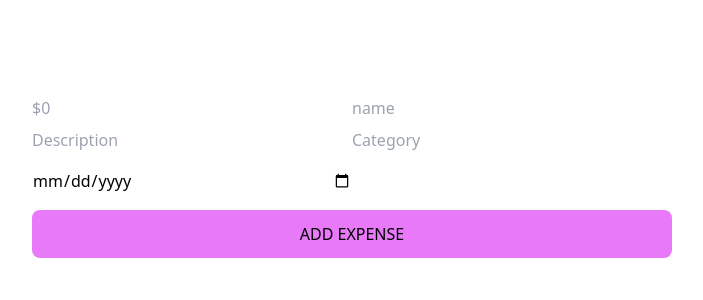
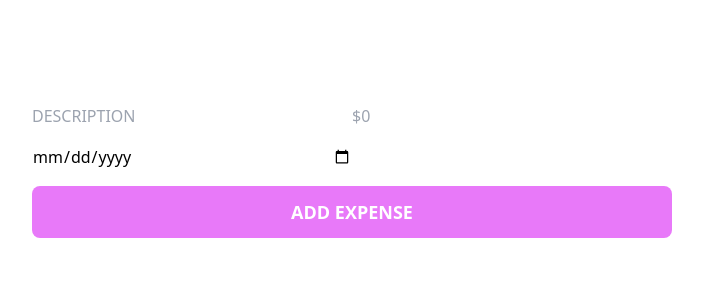
Before and after one commit to bintadam/expense-checker, a React (Create React App) app: page / in a window 1280 px wide. Shown: the top 300 px of the page, without its empty margins (288-991 px from the left). Built offline with nearby package versions, Linux system fonts and the light colour scheme.

Commit message:
added handleclick function

```diff
--- a/src/components/AddExpense.js
+++ b/src/components/AddExpense.js
@@ -3,16 +3,26 @@ import { useState } from "react";
 function AddEXpense(){
     const [date, setDate] = useState('')
 
+    const [amount, setAmount] = useState('')
+    const [description, setDescription] = useState('')
+
+    const handleClick = (e) => {
+        e.preventDefault()
+        if(!amount) return;
+        if(!description) return;
+        if(!date){
+            return
+        }
+    }
+
     return (
         <div className="pt-24 px-80">
             <form className="grid grid-cols-2 w-full">
-                <input type="number" placeholder="$0" className="border-0"/>
-                <input type="text" placeholder="name"/>
-                <input type="text" placeholder="Description" className="w-full my-2"/>
-                <input type="text" placeholder="Category" className="w-full my-2 outline-0"/>
-                <input type="date" value={date} onChange={(e) => setDate(e.target.value)} placeholder="date" className="w-full my-2 relative z-0"/>
+                <input type="text" placeholder="DESCRIPTION" className="w-full my-2 focus:outline-none"/>
+                <input type="number" placeholder="$0" className="border-0 focus:outline-none"/>
+                <input type="date" value={date} onChange={(e) => setDate(e.target.value)} placeholder="date" className="w-full my-2 focus:outline-none"/>
             </form>
-            <button className="bg-fuchsia-400 p-3 w-full my-2 rounded-lg">ADD EXPENSE
+            <button className="bg-fuchsia-400 p-3 w-full my-2 rounded-lg text-white text-lg font-bold">ADD EXPENSE
             </button>
         </div>
     )
--- a/src/components/ExpenseChart.js
+++ b/src/components/ExpenseChart.js
@@ -0,0 +1,9 @@
+function ExpenseChart(){
+    return (
+        <div>
+
+        </div>
+    )
+}
+
+export default ExpenseChart;
```
